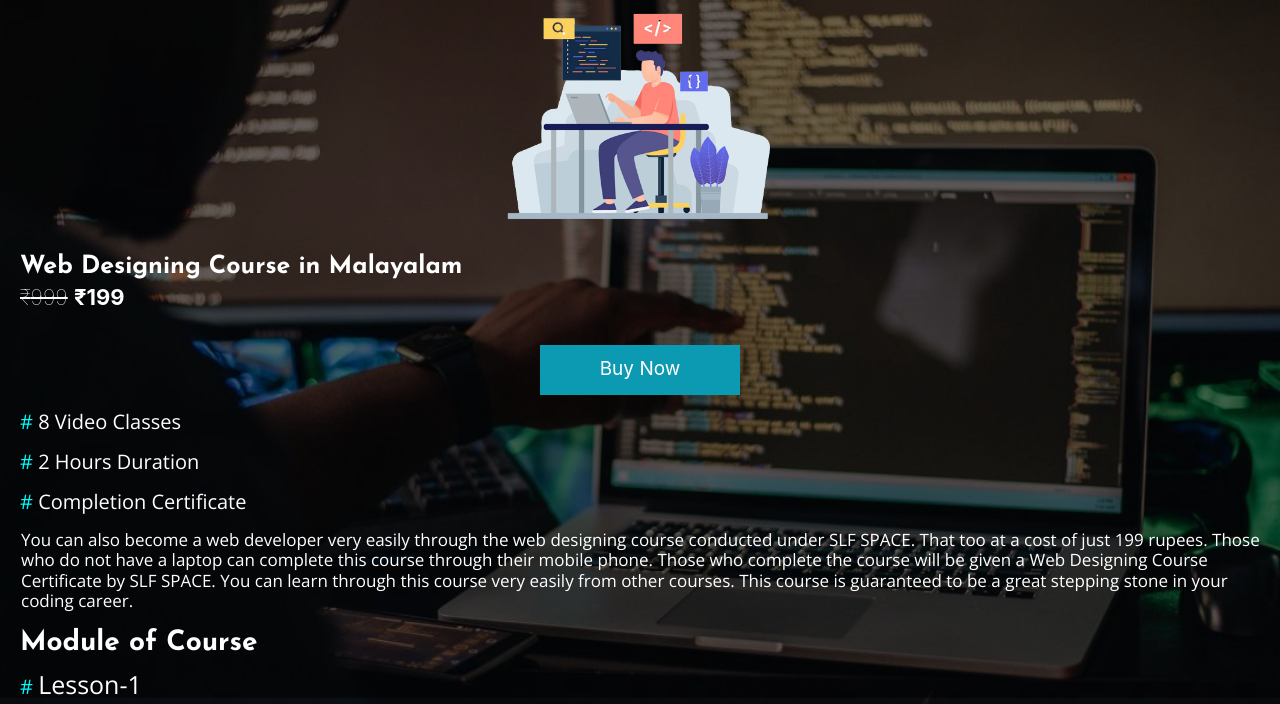
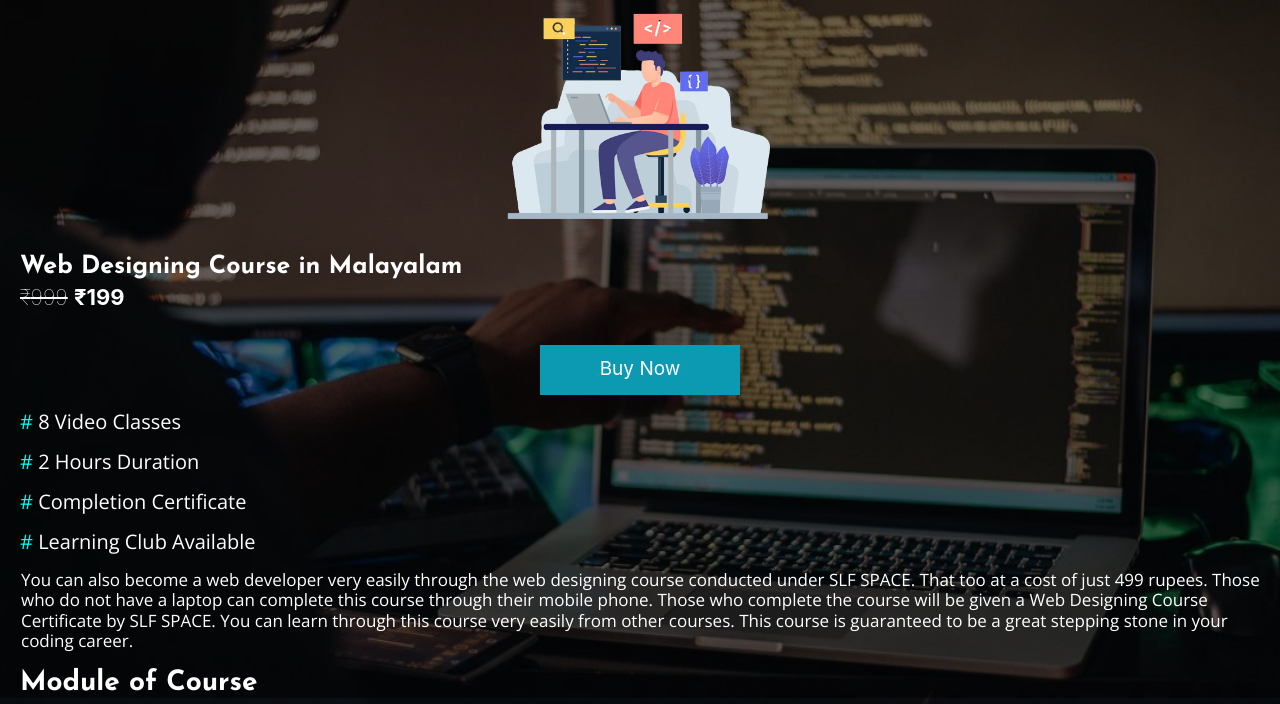
Before and after one commit to HfzzSulfikar/slfspace, a plain HTML site: page index.html in a window 1280 px wide. Shown: the part 95-799 px from the top of the page. Drawn offline with nearby package versions, Linux system fonts and the light colour scheme.

Commit message:
Update index.html

```diff
--- a/index.html
+++ b/index.html
@@ -6,7 +6,7 @@
     <title>SLF SPACE</title>
     <link rel="stylesheet" href="sulfikar_css/bootstrap.min.css">
     <link rel="stylesheet" href="css/style.css">
-<link rel="shortcut-icon" href="img/logo.png">
+<link rel="shortcut-icon" href="slf_img/logo copy.png.png">
 <link rel="preconnect" href="https://fonts.googleapis.com">
 <link rel="preconnect" href="https://fonts.gstatic.com" crossorigin>
 <link href="https://fonts.googleapis.com/css2?family=Josefin+Sans:wght@700&family=Open+Sans:wght@300&display=swap" rel="stylesheet">
@@ -24,7 +24,6 @@
 
 
 
-
                   </nav>
              </div>
          </div>
@@ -37,7 +36,8 @@
     <h4 style="color: white;margin-left: 20px;font-weight: lighter;margin-top: -5px;font-size: 20px;font-family: 'Open Sans', sans-serif;"><strong style="font-size: 20px;color: aqua;"># </strong>8 Video Classes</p>
       <h4 style="color: white;margin-left: 20px;font-weight: lighter;font-size: 20px;font-family: 'Open Sans', sans-serif;"><strong style="font-size: 20px;color: aqua;"># </strong>2 Hours Duration</p>
         <h4 style="color: white;margin-left: 20px;font-weight: lighter;font-size: 20px;font-family: 'Open Sans', sans-serif;"><strong style="font-size: 20px;color: aqua;"># </strong>Completion Certificate</p>
-<p style="margin-left: 1px;color: white;font-weight: medium;margin-right: 20px;font-size: 17px;font-weight:lighter;font-family: 'Open Sans', sans-serif;">You can also become a web developer very easily through the web designing course conducted under SLF SPACE. That too at a cost of just 199 rupees. Those who do not have a laptop can complete this course through their mobile phone. Those who complete the course will be given a Web Designing Course Certificate by SLF SPACE. You can learn through this course very easily from other courses. This course is guaranteed to be a great stepping stone in your coding career.</p>
+          <h4 style="color: white;margin-left: 20px;font-weight: lighter;font-size: 20px;font-family: 'Open Sans', sans-serif;"><strong style="font-size: 20px;color: aqua;"># </strong>Learning Club Available</p>
+<p style="margin-left: 1px;color: white;font-weight: medium;margin-right: 20px;font-size: 17px;font-weight:lighter;font-family: 'Open Sans', sans-serif;">You can also become a web developer very easily through the web designing course conducted under SLF SPACE. That too at a cost of just 499 rupees. Those who do not have a laptop can complete this course through their mobile phone. Those who complete the course will be given a Web Designing Course Certificate by SLF SPACE. You can learn through this course very easily from other courses. This course is guaranteed to be a great stepping stone in your coding career.</p>
 <h3 style="margin-left: 20px;color: white;font-family: 'Josefin Sans', sans-serif;">Module of Course</h2>
 
 <h2 style="margin-left: 20px;margin-top: px;color: white;font-weight: lighter;font-family: 'Open Sans', sans-serif;font-size: 25px;"><strong style="font-size: 20px;color: aqua;"># </strong>Lesson-1</h2>
```
